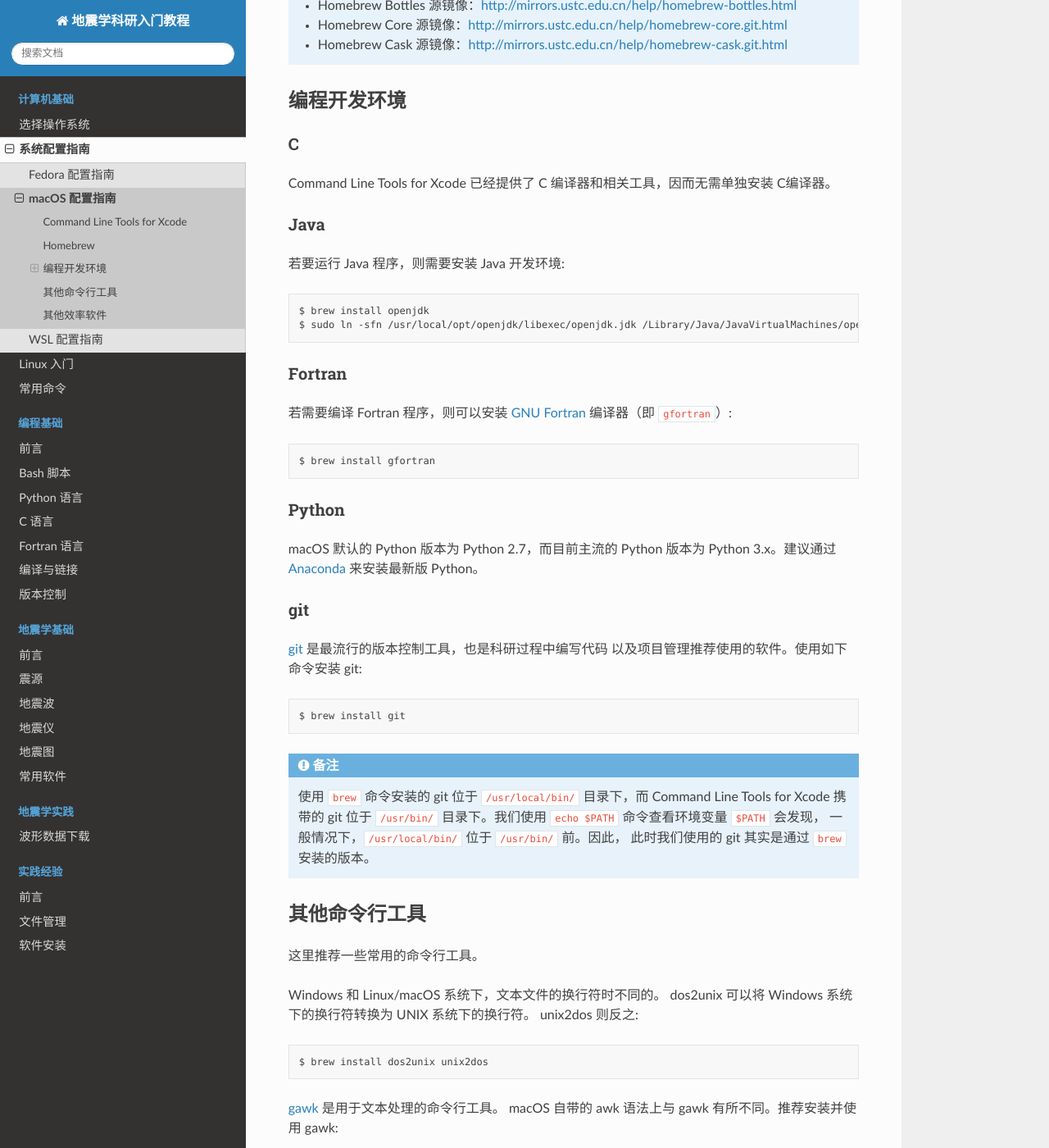
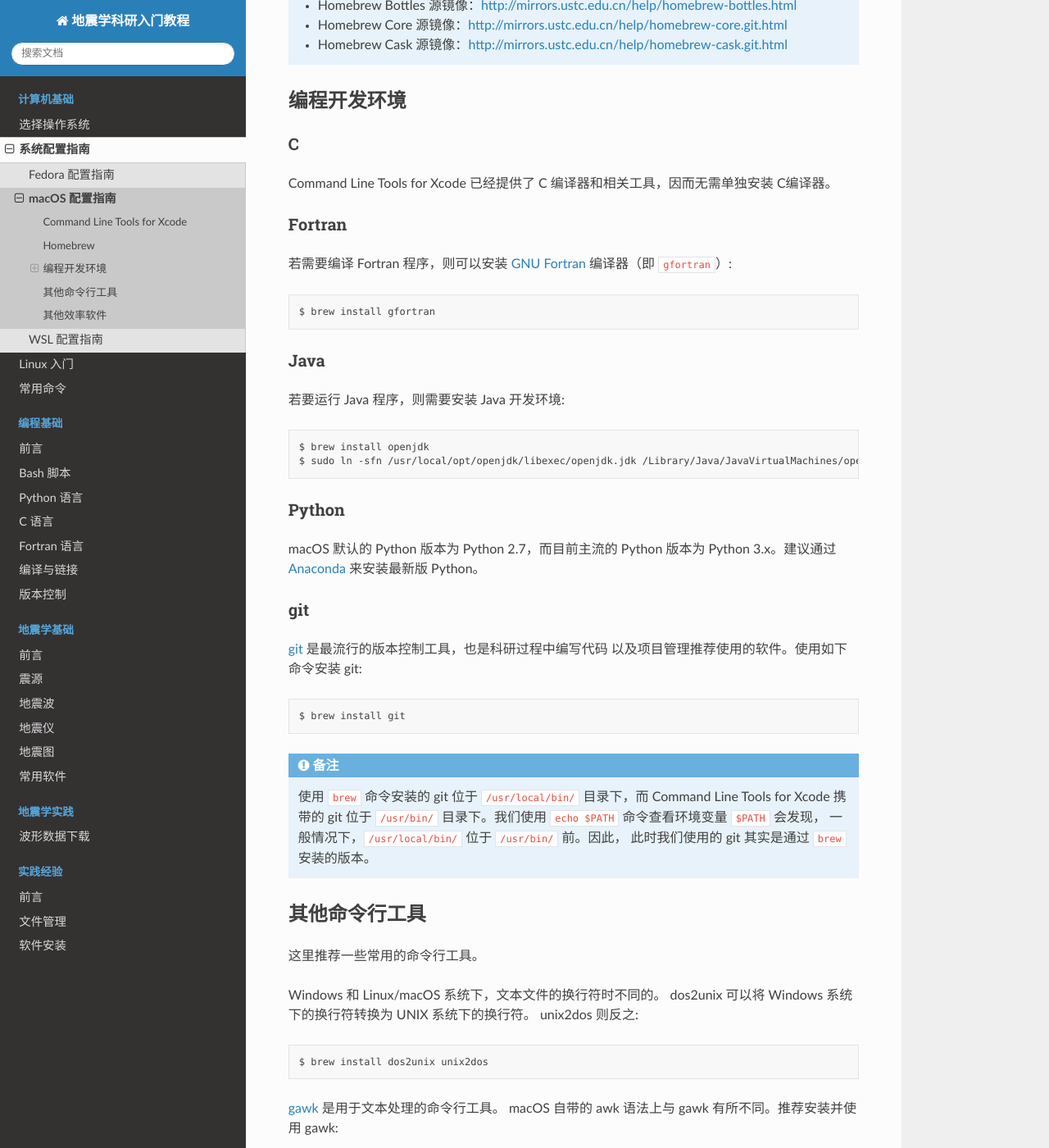
Before and after one commit to seismo-learn/seismology101, a Sphinx documentation site: the page built from source/computer/macos-setup.rst, in a window 1280 px wide and 1400 px high, scrolled down 1635 px. Shown: the whole window at 82% size. Built offline with Sphinx 7.4.7 and the Read the Docs theme 2.0.0, drawn with Linux system fonts in a browser that asks for light colours; some of the changed lines change nothing that is shown; some of the changed text lies outside the part shown.

Commit message:
A little update

```diff
--- a/source/computer/macos-setup.rst
+++ b/source/computer/macos-setup.rst
@@ -84,6 +84,14 @@ C
 Command Line Tools for Xcode 已经提供了 C 编译器和相关工具，因而无需单独安装
 C编译器。
 
+Fortran
+^^^^^^^
+
+若需要编译 Fortran 程序，则可以安装 `GNU Fortran <https://gcc.gnu.org/fortran/>`__
+编译器（即 ``gfortran``\ ）::
+
+    $ brew install gfortran
+
 Java
 ^^^^
 
@@ -91,14 +99,6 @@ Java
 
     $ brew install openjdk
     $ sudo ln -sfn /usr/local/opt/openjdk/libexec/openjdk.jdk /Library/Java/JavaVirtualMachines/openjdk.jdk
-
-Fortran
-^^^^^^^
-
-若需要编译 Fortran 程序，则可以安装 `GNU Fortran <https://gcc.gnu.org/fortran/>`__
-编译器（即 ``gfortran``\ ）::
-
-    $ brew install gfortran
 
 Python
 ^^^^^^
@@ -139,6 +139,10 @@ macOS 自带的 awk 语法上与 gawk 有所不同。推荐安装并使用 gawk:
 
     $ brew install gawk
 
+`wget <https://www.gnu.org/software/wget/>`__ 是用于下载文件的命令行工具::
+
+    $ brew install wget
+
 其他效率软件
 ------------
 
```
